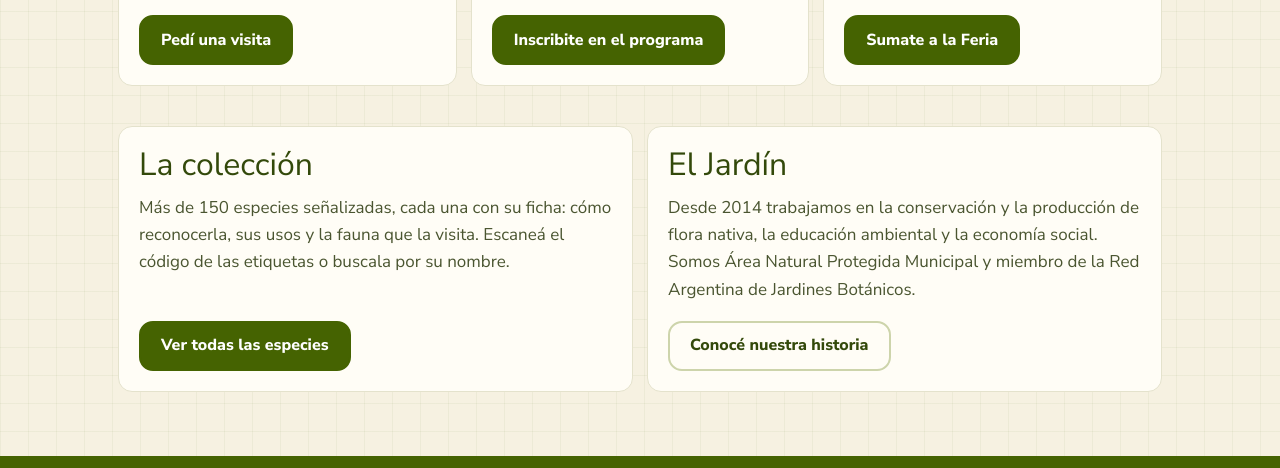
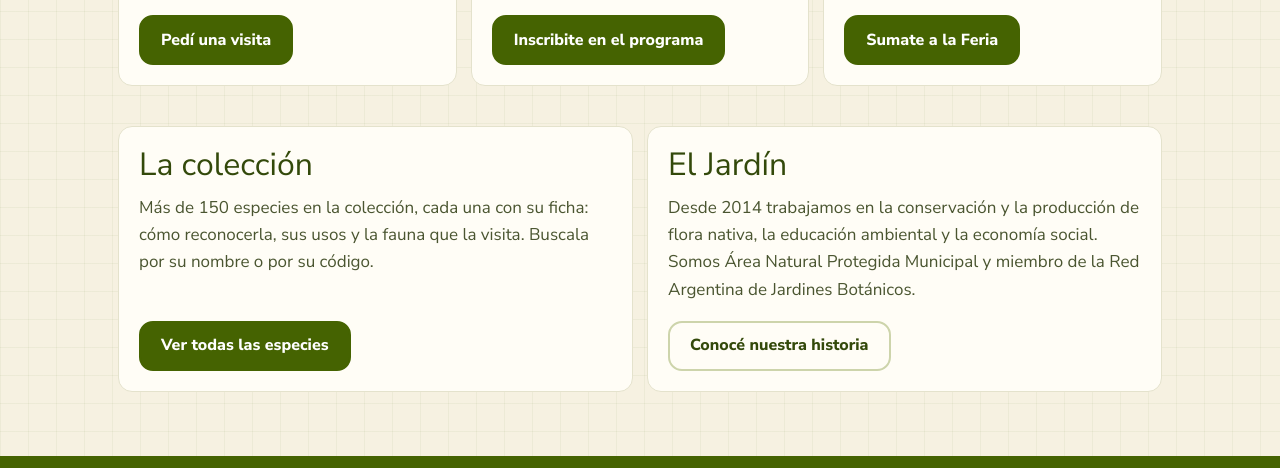
Before and after one commit to jbflormalatesta/pruebas, a plain HTML site: page index.html in a window 1280 px wide. Shown: the part 1081-1549 px from the top of the page. Drawn offline with Linux system fonts and the light colour scheme; a web font is replaced by a local one.

Commit message:
Copia de prueba · portada: textos ajustados

```diff
--- a/index.html
+++ b/index.html
@@ -121,7 +121,7 @@
       <div class="grilla dos">
         <div class="tarjeta">
           <h2 id="titulo-coleccion">La colección</h2>
-          <p>Más de 150 especies señalizadas, cada una con su ficha: cómo reconocerla, sus usos y la fauna que la visita. Escaneá el código de las etiquetas o buscala por su nombre.</p>
+          <p>Más de 150 especies en la colección, cada una con su ficha: cómo reconocerla, sus usos y la fauna que la visita. Buscala por su nombre o por su código.</p>
           <div class="botones"><a class="boton" href="coleccion/">Ver todas las especies</a></div>
         </div>
         <div class="tarjeta">
```
